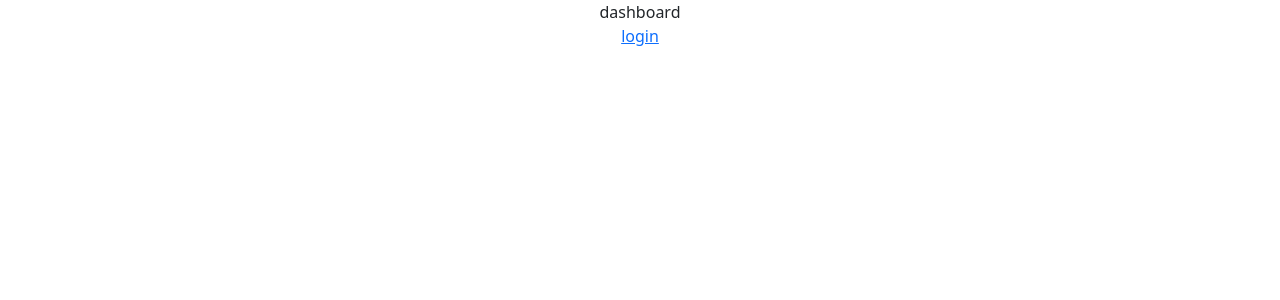
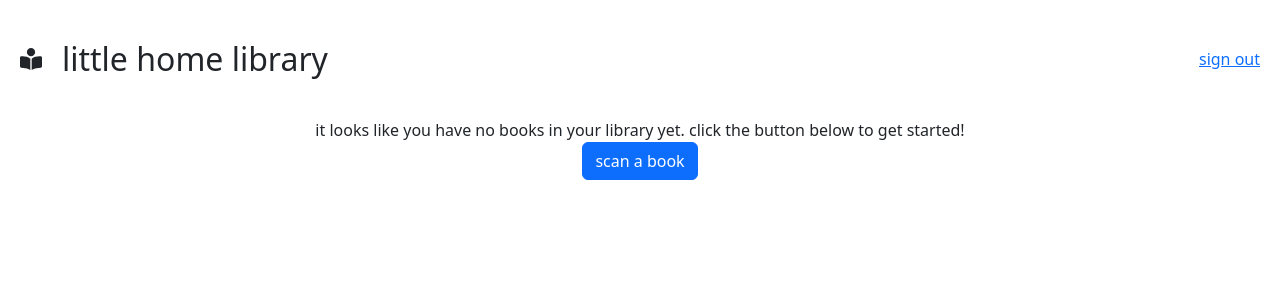
Before and after one commit to kmwarboy/home-library, a React (Create React App) app: page /dashboard in a window 1280 px wide. Shown: the top 300 px of the page. Built offline with nearby package versions, Linux system fonts and the light colour scheme.

Commit message:
built out modal and got data flowing from scanner

```diff
--- a/src/Dashboard/Dashboard.js
+++ b/src/Dashboard/Dashboard.js
@@ -1,17 +1,144 @@
-import React from "react";
-import { Link } from "react-router-dom";
-// import Scanner from "../Scanner";
+import React, { useEffect, useState } from "react";
+import Modal from "../lib/Modal";
+import { Button } from "react-bootstrap";
+import Navbar from "../lib/Navbar";
+import Scanner from "../Scanner/Scanner";
 // import { FontAwesomeIcon } from "@fortawesome/react-fontawesome";
 import "./Dashboard.scss";
 
+/*TODO
+
+1. db to store books for users
+2. api call to db to retrieve books. base dashboard off that data.
+3. if no books are in the users library display a 'get started' message + button for scanner
+4. if books are in the library, display 'scan a book' button, sort + filter options, and the books in cards
+
+*/
+
 const Dashboard = () => {
+	const [openModal, setOpenModal] = useState(false);
+	const [startScan, setStartScan] = useState(false);
+	const [bookData, setBookData] = useState(null);
+	const [bookCoverArt, setBookCoverArt] = useState(null);
+	const [scanData, setScanData] = useState(null);
+
+	const scannedISBN = (scanData) => {
+		setScanData(scanData);
+	};
+	const scannedBookData = (bookData) => {
+		setBookData(bookData);
+	};
+	const scannedBookCoverArt = (bookCoverArt) => {
+		setBookCoverArt(bookCoverArt);
+	};
+
+	useEffect(() => {
+		if (scanData && bookData !== null) {
+			setOpenModal(true);
+			setStartScan(false);
+		}
+	}, [scanData, bookData]);
+
+	console.log(scanData);
+	console.log(bookData);
+
 	return (
-		<div>
-			dashboard
-			<br />
-			<Link to="/">login</Link>
-			{/* <Scanner /> */}
-		</div>
+		<>
+			<div className="dashboard-container">
+				<Navbar />
+
+				<div className="dashboard-inner">
+					<div className="welcome-message">
+						it looks like you have no books in your library yet. click the
+						button below to get started!
+					</div>
+					<Button
+						onClick={(event) => {
+							event.preventDefault();
+							// setAddBookModal();
+							// alert("TODO - modal with scanner + book info");
+							// setOpenModal(true);
+							setStartScan(true);
+						}}
+					>
+						scan a book
+					</Button>
+					{startScan && (
+						<>
+							<Scanner
+								show={startScan}
+								hide={() => setStartScan(false)}
+								scannedBookData={scannedBookData}
+								scannedBookCoverArt={scannedBookCoverArt}
+								scannedISBN={scannedISBN}
+							/>
+						</>
+					)}
+
+					{openModal && (
+						<Modal open={openModal} onClose={() => setOpenModal(false)}>
+							<div className="dashboard-modal">
+								{bookData && (
+									<>
+										<div className="modal-left">
+											<img
+												src={
+													bookData[0].cover
+														? bookData[0].cover.medium
+														: bookCoverArt
+												}
+												alt="cover art"
+												className="book-cover"
+											/>
+										</div>
+										<div className="modal-right">
+											<div className="book-isbn">
+												<p>
+													<strong>ISBN: </strong>
+													{scanData}
+												</p>
+											</div>
+											<div className="book-title">
+												<strong>Title: </strong> {bookData[0].title}
+											</div>
+											<div className="book-author">
+												<strong>Author: </strong>
+												{bookData[0].authors[0].name}
+											</div>
+										</div>
+									</>
+								)}
+							</div>
+							{/* <p>
+								<strong>ISBN: </strong>
+								{scanData}
+							</p> */}
+							{/* {bookData && (
+								<>
+									<div>
+										<img
+											src={
+												bookData[0].cover
+													? bookData[0].cover.medium
+													: bookCoverArt
+											}
+											alt="cover art"
+										/>
+									</div>
+									<div>
+										<strong>Title: </strong> {bookData[0].title}
+									</div>
+									<div>
+										<strong>Author: </strong>
+										{bookData[0].authors[0].name}
+									</div>
+								</>
+							)} */}
+						</Modal>
+					)}
+				</div>
+			</div>
+		</>
 	);
 };
 
--- a/src/Dashboard/Dashboard.scss
+++ b/src/Dashboard/Dashboard.scss
@@ -0,0 +1,36 @@
+.dashboard-modal {
+	border: 1px solid red;
+	display: flex;
+	min-height: 100%;
+
+	.modal-left {
+		border: 1px solid black;
+		margin-right: 10px;
+		width: 50%;
+		.book-cover {
+			height: auto;
+		}
+	}
+
+	.modal-right {
+		width: 50%;
+		// border: 1px solid black;
+		margin-left: 10px;
+		display: flex;
+		justify-content: center;
+		flex-direction: column;
+
+		.book-isbn {
+			border: 1px solid black;
+			text-align: left;
+		}
+		.book-title {
+			border: 1px solid black;
+			text-align: left;
+		}
+		.book-author {
+			border: 1px solid black;
+			text-align: left;
+		}
+	}
+}
--- a/src/Scanner.js
+++ b/src/Scanner/Scanner.js
@@ -3,12 +3,22 @@ import BarcodeScannerComponent from "react-qr-barcode-scanner";
 import axios from "axios";
 import "./Scanner.scss";
 
-const Scanner = () => {
+const Scanner = ({
+	show,
+	scannedBookData,
+	scannedBookCoverArt,
+	scannedISBN,
+}) => {
+	const [stopStream, setStopStream] = useState(false);
 	const [scanData, setScanData] = useState("");
-	const [stopStream, setStopStream] = useState(false);
 	const [bookData, setBookData] = useState(null);
 	const [bookCoverArt, setBookCoverArt] = useState(null);
 
+	// TODO:
+	// 1. Refactor at some point to use node-fetch instead of axios
+	// 2. Handle no book matched/found
+
+	// If the scanner finds and ISBN (scanData), look for a match in this API and get the data for the book.
 	useEffect(() => {
 		if (scanData !== "") {
 			setStopStream(true);
@@ -24,7 +34,7 @@ const Scanner = () => {
 	}, [scanData]);
 
 	useEffect(() => {
-		// if no book covers show up from the first API, call this one
+		// If no book covers show up from the first API, call this one
 		if (bookData && !bookData[0].cover) {
 			axios
 				.get(`https://bookcover-api.onrender.com/bookcover/${scanData}`)
@@ -35,8 +45,18 @@ const Scanner = () => {
 		}
 	}, [bookData, scanData]);
 
-	console.log(bookData);
-	console.log(bookCoverArt);
+	// Hoist the data from this component up to the Dashboard via these functions/props so it can be displayed in the Modal.
+	if (scanData) {
+		scannedISBN(scanData);
+	}
+	if (bookData) {
+		scannedBookData(bookData);
+	}
+	if (bookCoverArt) {
+		scannedBookCoverArt(bookCoverArt);
+	}
+
+	if (!show) return null;
 
 	return (
 		<div>
@@ -49,27 +69,6 @@ const Scanner = () => {
 				}}
 				stopStream={stopStream}
 			/>
-			<p>
-				<strong>ISBN: </strong>
-				{scanData}
-			</p>
-			{bookData && (
-				<>
-					<div>
-						<img
-							src={bookData[0].cover ? bookData[0].cover.medium : bookCoverArt}
-							alt="cover art"
-						/>
-					</div>
-					<div>
-						<strong>Title: </strong> {bookData[0].title}
-					</div>
-					<div>
-						<strong>Author: </strong>
-						{bookData[0].authors[0].name}
-					</div>
-				</>
-			)}
 		</div>
 	);
 };
--- /dev/null
+++ b/src/lib/Modal.js
@@ -0,0 +1,30 @@
+import React from "react";
+import { FontAwesomeIcon } from "@fortawesome/react-fontawesome";
+import { faClose } from "@fortawesome/free-solid-svg-icons";
+import "./Modal.scss";
+
+const Modal = ({ open, children, onClose }) => {
+	if (!open) return null;
+
+	return (
+		<>
+			<div className="overlay">
+				<div className="modal-container">
+					<div className="top-bar">
+						<FontAwesomeIcon
+							icon={faClose}
+							className="close-button"
+							onClick={(event) => {
+								event.preventDefault();
+								onClose();
+							}}
+						/>
+					</div>
+					{children}
+				</div>
+			</div>
+		</>
+	);
+};
+
+export default Modal;
--- /dev/null
+++ b/src/lib/Modal.scss
@@ -0,0 +1,30 @@
+.overlay {
+	width: 100%;
+	height: 100%;
+	top: 0%;
+	position: fixed;
+	background-color: rgba($color: #000000, $alpha: 0.3);
+}
+
+.modal-container {
+	max-width: 800px;
+	width: 90%;
+	min-height: 60%;
+	position: fixed;
+	top: 50%;
+	left: 50%;
+	transform: translate(-50%, -50%);
+	background-color: white;
+	border: 1px solid black;
+}
+
+.close-button {
+	cursor: pointer;
+	font-size: 30px;
+}
+
+.top-bar {
+	display: flex;
+	justify-content: flex-end;
+	margin: 20px 20px 20px 0;
+}
--- /dev/null
+++ b/src/lib/Navbar.js
@@ -0,0 +1,23 @@
+import React from "react";
+import { Link } from "react-router-dom";
+import { FontAwesomeIcon } from "@fortawesome/react-fontawesome";
+import { faBookReader } from "@fortawesome/free-solid-svg-icons";
+import "./Navbar.scss";
+
+const Navbar = () => {
+	return (
+		<div className="navbar-container">
+			<div className="navbar-inner">
+				<div className="navbar-title">
+					<FontAwesomeIcon icon={faBookReader} />
+					<h2>little home library</h2>
+				</div>
+				<div className="navbar-links">
+					<Link to="/">sign out</Link>
+				</div>
+			</div>
+		</div>
+	);
+};
+
+export default Navbar;
--- /dev/null
+++ b/src/lib/Navbar.scss
@@ -0,0 +1,32 @@
+.navbar-container {
+	width: 100%;
+	// border: 1px solid black;
+	padding: 40px 0;
+
+	.navbar-inner {
+		display: flex;
+		justify-content: space-between;
+		margin: 0 20px;
+
+		.navbar-title {
+			display: flex;
+			align-items: center;
+			font-size: 22px;
+
+			h2 {
+				margin: 0 0 0 20px;
+			}
+		}
+
+		.navbar-links {
+			display: flex;
+			align-items: center;
+		}
+	}
+
+	@media screen and (max-width: 780px) {
+		.navbar-title {
+			font-size: 18px;
+		}
+	}
+}
```
Also changed, not shown: src/lib/Card.js (added, +7 -0 lines), src/Scanner/Scanner.scss (added), src/lib/Card.scss (added).
